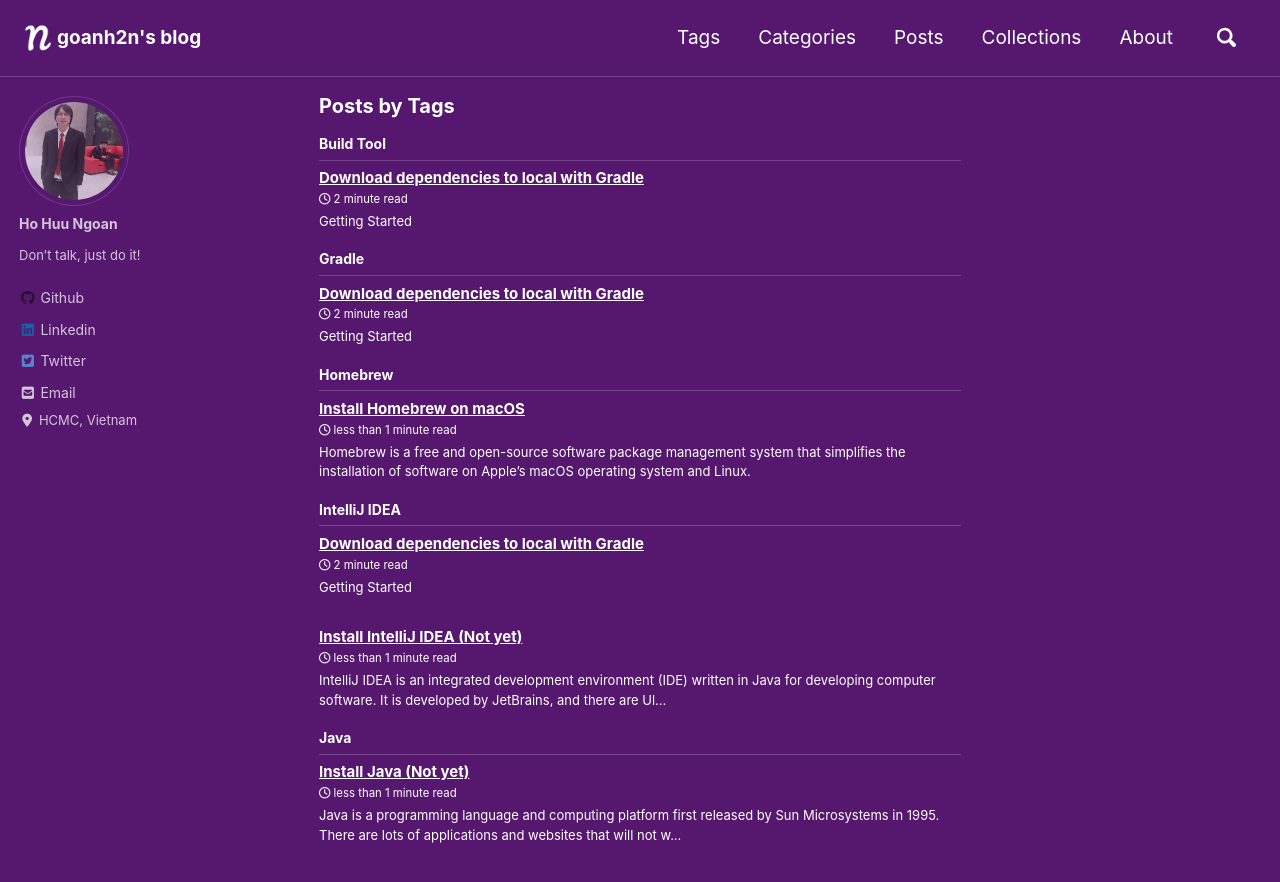
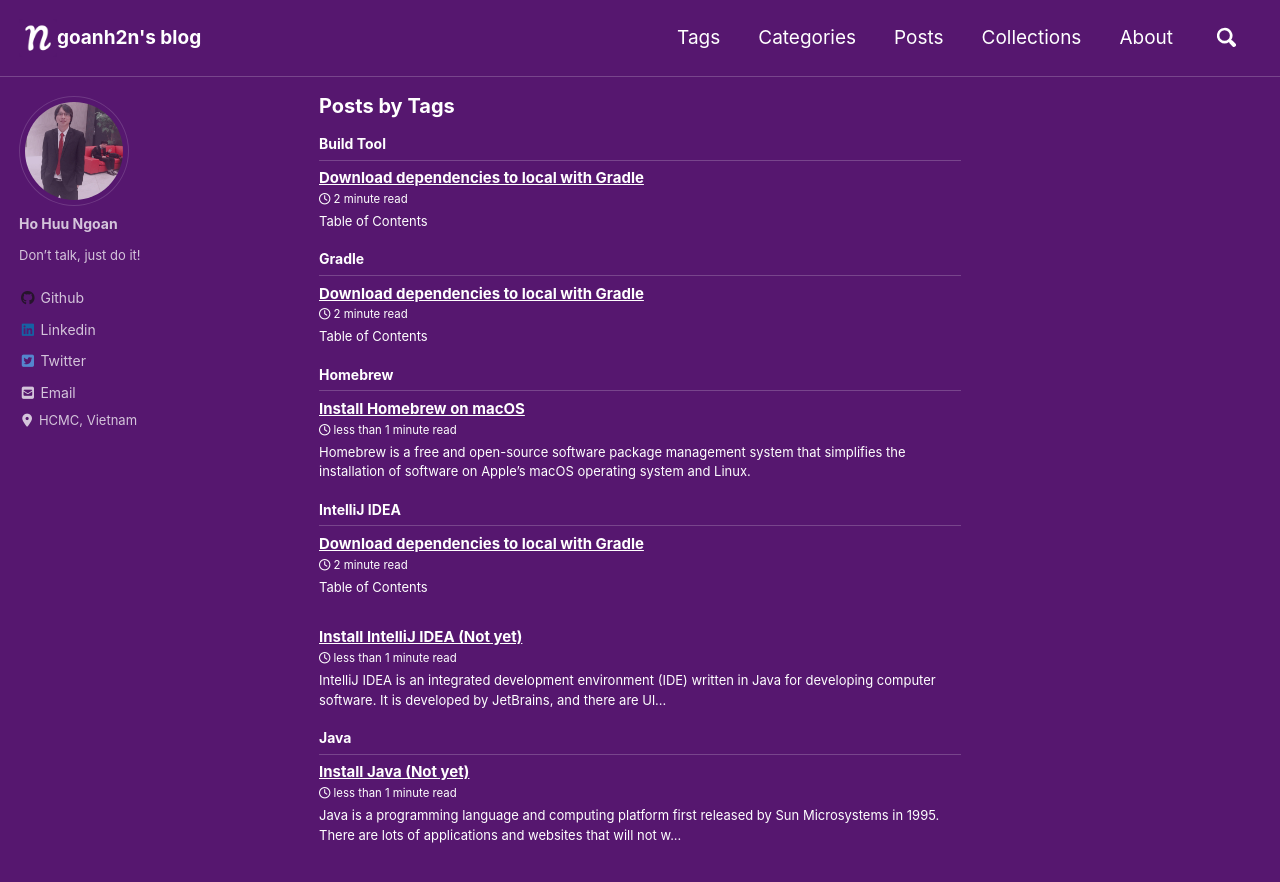
Before and after one commit to ngoanh2n/blog, a Jekyll site: the page built from _pages/tag-archive.html, in a window 1280 px wide and 900 px high. Shown: the top 882 px of the window. Built offline with Jekyll 4.4.1, drawn with Linux system fonts in a browser that asks for light colours; cached includes are drawn as plain includes; nearby versions of some CDN libraries; comment, search, counter and statistics services are not loaded; a style sheet for code colours, icons or effects is not loaded.

Commit message:
[POST] Change TOC title

```diff
--- a/_posts/2020-02-18-download-dependencies-to-local-with-gradle.md
+++ b/_posts/2020-02-18-download-dependencies-to-local-with-gradle.md
@@ -11,7 +11,7 @@ tags:
 ---
 
 {% include base_path %}
-{% include toc title="Getting Started" %}
+{% include toc title="Table of Contents" %}
 
 ## Assumptions
 > **Gradle version:**
```
